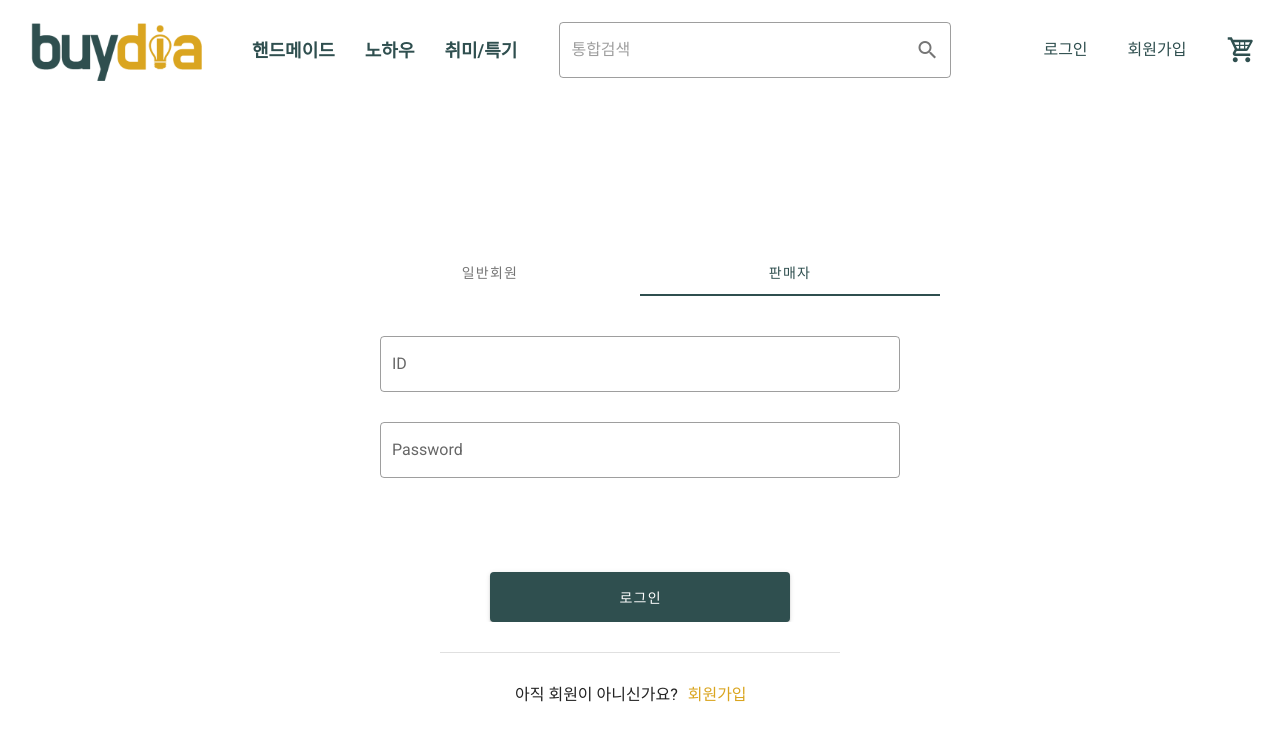
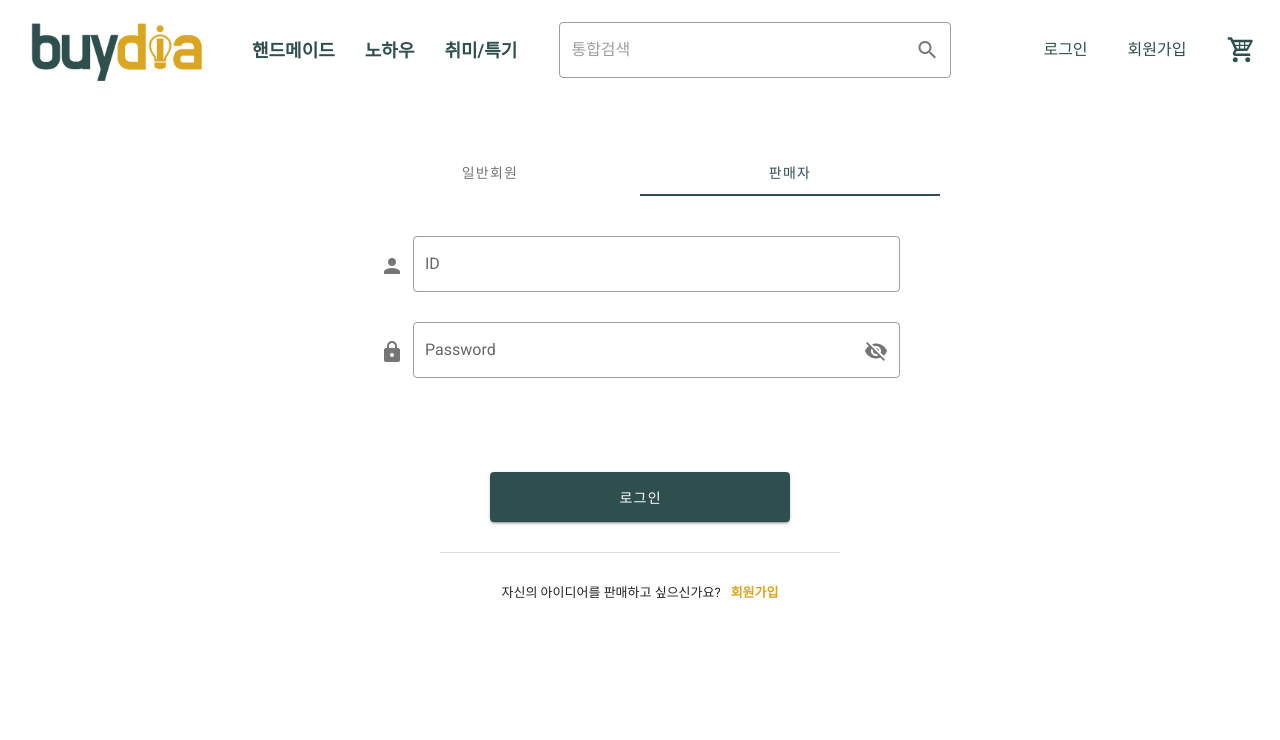
Before and after one commit to EDDI-RobotAcademy/Eddi-T1, a Vue app in the folder vue/frontend/: page /sign-in in a window 1280 px wide. Both pictures are taken after a click on the tab "판매자". Shown: the top 740 px of the page. Built offline with nearby package versions, Linux system fonts and the light colour scheme.

Commit message:
feat: [박선호] 로그인 페이지 UI 수정 [DIY-SALES-WEB-UI 7]

```diff
--- a/vue/frontend/src/components/account/SignInForm.vue
+++ b/vue/frontend/src/components/account/SignInForm.vue
@@ -1,5 +1,5 @@
 <template>
-  <v-container style="margin-top: 100px" >
+  <v-container>
     <v-row justify="center" align="center">
       <v-col>
         <div style="width: 600px; margin: 0 auto">
@@ -14,46 +14,69 @@
           </v-tabs>
           <v-tabs-items v-model="tabs">
             <v-tab-item>
+              <v-form @submit.prevent="onSubmitBuyerSignInForm">
                 <v-text-field
+                    v-model="buyerId"
                     class="mx-10 mt-10"
                     outlined label="ID"
+                    :prepend-icon="'mdi-account'"
                     clearable
                 >
                 </v-text-field>
                 <v-text-field
+                    v-model="buyerPassword"
                     class="mx-10 mb-16"
                     outlined label="Password"
+                    :append-icon="show1 ? 'mdi-eye' : 'mdi-eye-off'"
+                    :type="show1 ? 'text' : 'password'"
+                    @click:append="show1 = !show1"
+                    :prepend-icon="'mdi-lock'"
                     clearable
                 >
                 </v-text-field>
                 <div style="width: 300px; margin: 0 auto">
-                <v-btn color="#2F4F4F" width="300" height="50" style="color: white">로그인</v-btn>
+                  <v-btn type="submit" color="#2F4F4F" width="300" height="50" style="color: white">로그인</v-btn>
                 </div>
+                <v-divider style="width: 400px; margin: 30px auto"></v-divider>
+                <div style="display: flex; width: 300px; margin: 0 auto; justify-content: center">
+                  <p class="induce" style="margin-right: 10px">아직 회원이 아니신가요?</p>
+                  <router-link class="induce" :to="{name: 'SignUpChoiceView'}" style="text-decoration: none; color: #DAA520; font-weight: bold">회원가입</router-link>
+                </div>
+              </v-form>
             </v-tab-item>
 
             <v-tab-item>
+              <v-form @submit.prevent="onSubmitSellerSignInForm">
                 <v-text-field
+                    v-model="sellerId"
                     class="mx-10 mt-10"
                     outlined label="ID"
+                    :prepend-icon="'mdi-account'"
                     clearable
                 >
                 </v-text-field>
                 <v-text-field
+                    v-model="sellerPassword"
                     class="mx-10 mb-16"
                     outlined label="Password"
+                    :append-icon="show2 ? 'mdi-eye' : 'mdi-eye-off'"
+                    :type="show2 ? 'text' : 'password'"
+                    @click:append="show2 = !show2"
+                    :prepend-icon="'mdi-lock'"
                     clearable
                 >
                 </v-text-field>
                 <div style="width: 300px; margin: 0 auto">
-                <v-btn color="#2F4F4F" width="300" height="50" style="color: white">로그인</v-btn>
+                  <v-btn type="submit" color="#2F4F4F" width="300" height="50" style="color: white">로그인</v-btn>
                 </div>
+                <v-divider style="width: 400px; margin: 30px auto"></v-divider>
+                <div style="display: flex; width: 400px; margin: 0 auto; justify-content: center">
+                  <p class="induce" style="margin-right: 10px">자신의 아이디어를 판매하고 싶으신가요?</p>
+                  <router-link class="induce" :to="{name: 'SignUpChoiceView'}" style="text-decoration: none; color: #DAA520; font-weight: bold">회원가입</router-link>
+                </div>
+              </v-form>
             </v-tab-item>
           </v-tabs-items>
-          <v-divider style="width: 400px; margin: 30px auto"></v-divider>
-          <div style="display: flex; width: 250px; margin: 0 auto">
-            <p style="margin-right: 10px">아직 회원이 아니신가요?</p>
-            <router-link :to="{name: 'SignUpChoiceView'}" style="text-decoration: none; color: #DAA520">회원가입</router-link>
-          </div>
         </div>
       </v-col>
     </v-row>
@@ -65,13 +88,31 @@ export default {
   name: "SignInForm",
   data () {
     return {
+      buyerId: "",
+      buyerPassword: "",
+      sellerId: "",
+      sellerPassword: "",
+      show1: false,
+      show2: false,
       tabs: null,
       loginType: ["일반회원", "판매자"]
+    }
+  },
+  methods: {
+    onSubmitBuyerSignInForm () {
+      const { buyerId, buyerPassword } = this
+      this.$emit("submit", { buyerId, buyerPassword })
+    },
+    onSubmitSellerSignInForm () {
+      const { sellerId, sellerPassword } = this
+      this.$emit("submit", { sellerId, sellerPassword })
     }
   }
 }
 </script>
 
 <style scoped>
-
+.induce {
+  font-size: 13px;
+}
 </style>
--- a/vue/frontend/src/views/account/SignInView.vue
+++ b/vue/frontend/src/views/account/SignInView.vue
@@ -8,7 +8,9 @@
 import SignInForm from "@/components/account/SignInForm";
 export default {
   name: "SignInView",
-  components: {SignInForm}
+  components: {SignInForm},
+  methods: {
+  }
 }
 </script>
 
```
Lines whose indentation alone changed are shown as unchanged.
